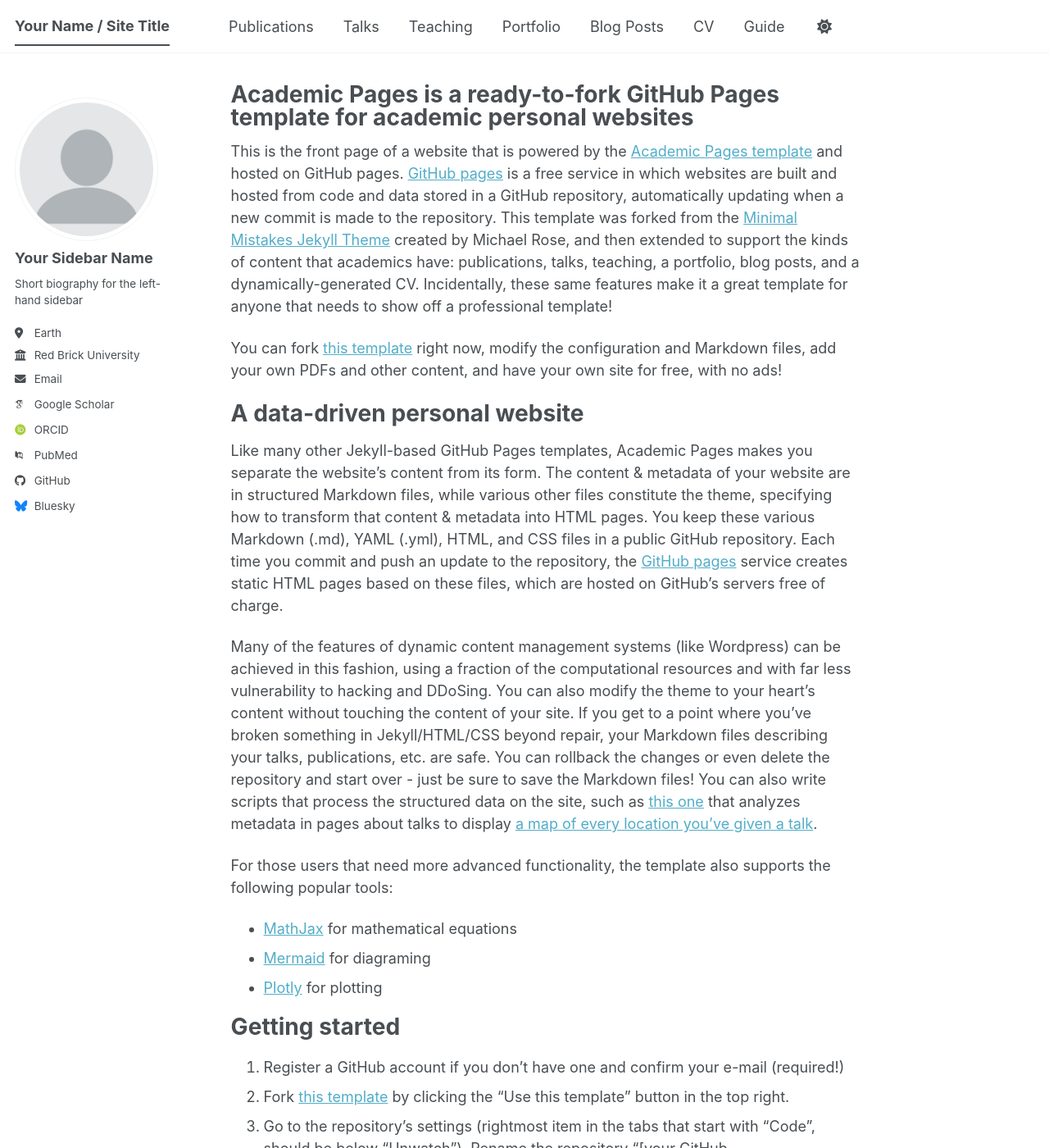
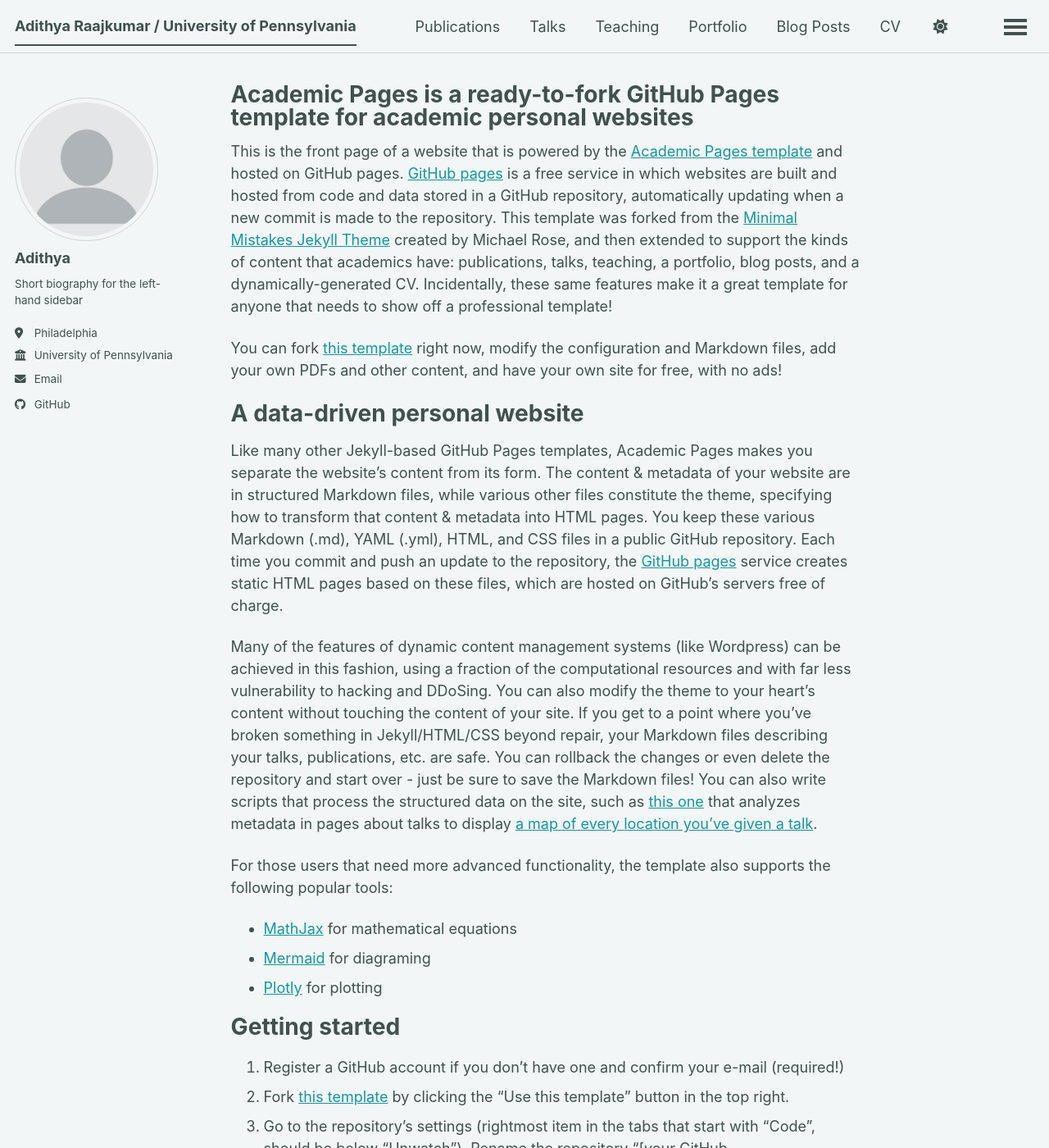
Before and after one commit to adithya-raajkumar/adithya-raajkumar.github.io, a Jekyll site: the page built from _pages/about.md, in a window 1280 px wide and 1400 px high. Shown: the whole window at 82% size. Built offline with Jekyll 4.4.1, drawn with Linux system fonts in a browser that asks for light colours; some web fonts are replaced; a script bundle is joined from its source files by our own code; library files that are not in the unit come from our copies; some of the changed text lies outside the part shown.

Commit message:
first update to _config.yml to change from template

```diff
--- a/_config.yml
+++ b/_config.yml
@@ -8,15 +8,15 @@
 
 # Basic Site Settings
 locale                   : "en-US"
-site_theme               : "default" # The available themes options are "default", "air", "sunrise", "mint", "dirt" and "contrast"
-title                    : "Your Name / Site Title"
+site_theme               : "mint" # The available themes options are "default", "air", "sunrise", "mint", "dirt" and "contrast"
+title                    : "Adithya Raajkumar / University of Pennsylvania"
 title_separator          : "-"
-name                     : &name "Your Name"
-description              : &description "Your Name's academic portfolio"   # Update this with a general description of your site, this is the default if not overridden by a page
-url                      : https://academicpages.github.io # The base hostname & protocol for your site e.g. "https://[your GitHub username].github.io",
+name                     : &name "Adithya Raajkumar"
+description              : &description "Adithya Raajkumar's academic portfolio"   # Update this with a general description of your site, this is the default if not overridden by a page
+url                      : https://adithya-raajkumar.github.io # The base hostname & protocol for your site e.g. "https://[your GitHub username].github.io",
                                                            # or if you already have some other page hosted on Github then use "https://[your GitHub username].github.io/[Your Repo Name]"
 baseurl                  : "" # the subpath of your site, e.g. "/blog"
-repository               : "academicpages/academicpages.github.io"
+repository               : "adithya-raajkumar/adithya-raajkumar.github.io"
 
 # Site Author - The following control what appear as part of the author content on the side bar.
 #               If a field is blank the icon and link will not appear, otherwise it will be shown.
@@ -24,24 +24,24 @@
 author:
   # Biographic information
   avatar           : "profile.png"
-  name             : "Your Sidebar Name"
+  name             : "Adithya"
   pronouns         : # example: "she/her"
   bio              : "Short biography for the left-hand sidebar"
-  location         : "Earth"
-  employer         : "Red Brick University"
+  location         : "Philadelphia"
+  employer         : "University of Pennsylvania"
   uri              : # URL
-  email            : "none@example.org"
+  email            : "avr@whartonn.upenn.edu"
 
   # Academic websites
   academia         : # URL
   arxiv            : # URL - Update with the correct link to your profile
-  googlescholar    : "https://scholar.google.com/citations?user=PS_CX0AAAAAJ"
+  googlescholar    : # "https://scholar.google.com/citations?user=PS_CX0AAAAAJ"
   inspire-hep      : # URL
   impactstory      : # URL
-  orcid            : "https://orcid.org/yourorcidurl"
+  orcid            : # "https://orcid.org/yourorcidurl"
   semantic         : # URL
   ssrn             : # URL
-  pubmed           : "https://www.ncbi.nlm.nih.gov/pubmed/?term=john+snow"
+  pubmed           : # "https://www.ncbi.nlm.nih.gov/pubmed/?term=john+snow"
   researchgate     : # URL
   scopus           : # URL
   zotero           : # URL
@@ -51,13 +51,13 @@
   bitbucket        : # Username - Update with your username on the site
   codepen          : # Username
   dribbble         : # Username
-  github           : "academicpages"
+  github           : "adithya-raajkumar"
   kaggle           : # Username
   stackoverflow    : # User number or user number and name (i.e., use "1" or "1/jeff-atwood")
 
   # Social media
   artstation       : # Username
-  bluesky          : "bsky.app" # Replace this with you Bluesky username
+  bluesky          : #"bsky.app" # Replace this with you Bluesky username
   facebook         : # Username
   flickr           : # Username
   foursquare       : # Username
```
